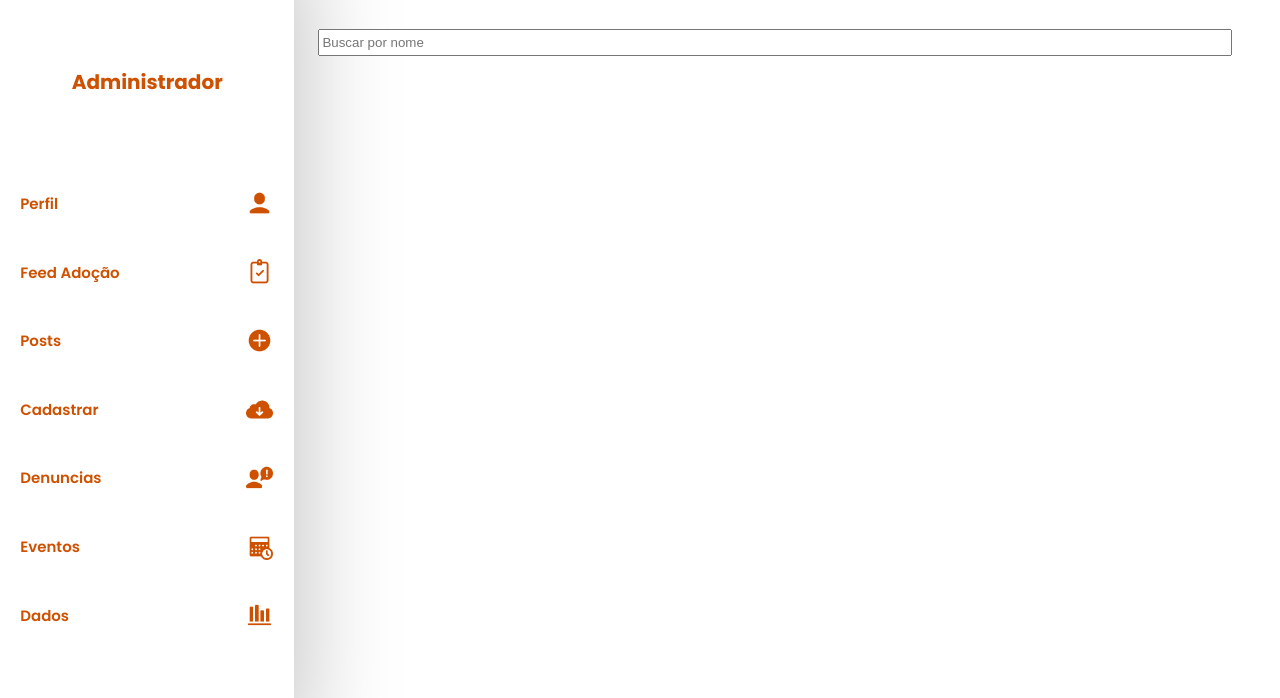
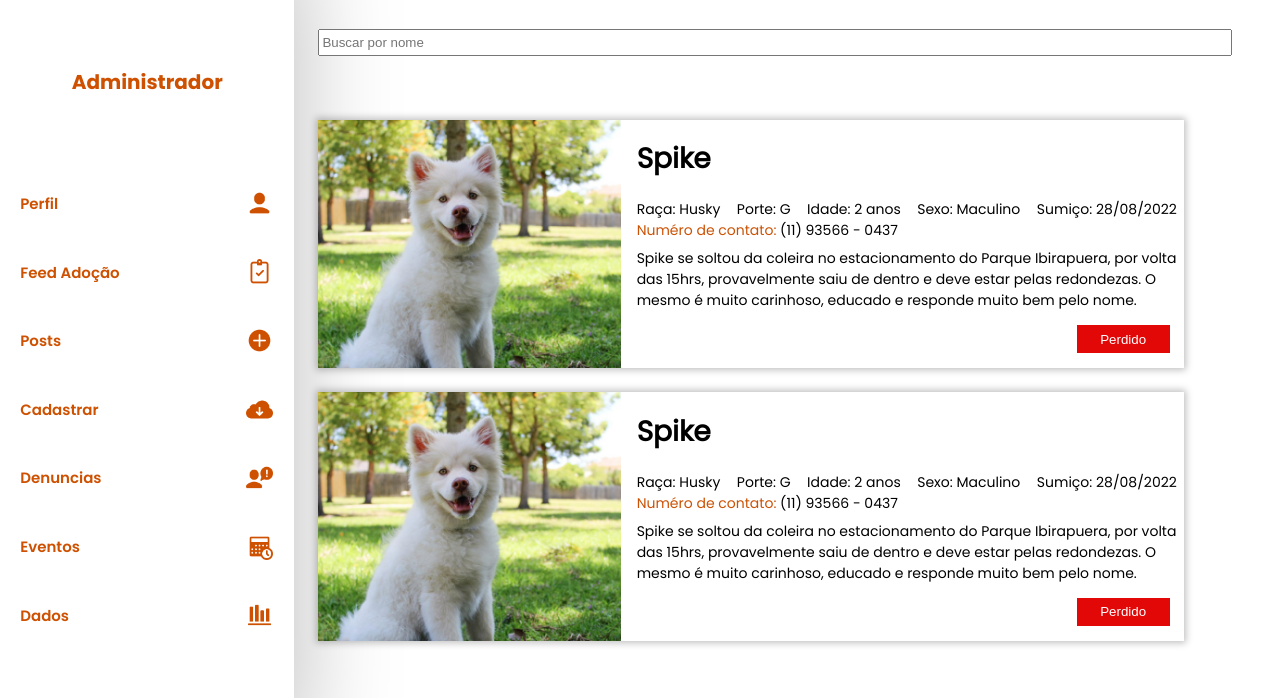
Before and after one commit to Davi-Oliveira-Brito/Animal-Side, a React app in the folder site/: page /post in a window 1280 px wide. Shown: the part 51-749 px from the top of the page. Built offline with nearby package versions, Linux system fonts and the light colour scheme.

Commit message:
pagina post feita

```diff
--- a/site/src/pages/admin/posts/index.js
+++ b/site/src/pages/admin/posts/index.js
@@ -16,6 +16,45 @@ export default function Post() {
             </div>
             <div className='top'>
                 <input className='Barra-de-busca' type="text" placeholder='Buscar por nome' />
+            <div className='Card'>
+                <div className='left'><img className='imgdog' src="assets/images/dogBranco.png" alt="" /></div>
+                <div className='texto'>
+                    <h1>Spike</h1>
+                    <div className='infododog'>
+                        <div>Raça: Husky</div>
+                        <div>Porte: G</div>
+                        <div>Idade: 2 anos</div>
+                        <div>Sexo: Maculino</div>
+                        <div>Sumiço: 28/08/2022</div>
+                    </div>
+                    <div className='Numero'> <span className='nmr'> Numéro de contato: </span>(11) 93566 - 0437</div>
+                    <div className='desc'>Spike se soltou da coleira no estacionamento do Parque Ibirapuera, por volta das 15hrs, provavelmente saiu de dentro e deve estar pelas redondezas.
+                        O mesmo é muito carinhoso, educado e responde muito bem pelo nome.</div>
+                    <div className='bts'>
+                    <button className='botao'>Perdido</button>
+                    </div>
+            </div>
+                </div>
+
+                <div className='Card'>
+                <div className='left'><img className='imgdog' src="assets/images/dogBranco.png" alt="" /></div>
+                <div className='texto'>
+                    <h1>Spike</h1>
+                    <div className='infododog'>
+                        <div>Raça: Husky</div>
+                        <div>Porte: G</div>
+                        <div>Idade: 2 anos</div>
+                        <div>Sexo: Maculino</div>
+                        <div>Sumiço: 28/08/2022</div>
+                    </div>
+                    <div className='Numero'> <span className='nmr'> Numéro de contato: </span>(11) 93566 - 0437</div>
+                    <div className='desc'>Spike se soltou da coleira no estacionamento do Parque Ibirapuera, por volta das 15hrs, provavelmente saiu de dentro e deve estar pelas redondezas.
+                        O mesmo é muito carinhoso, educado e responde muito bem pelo nome.</div>
+                    <div className='bts'>
+                    <button className='botao'>Perdido</button>
+                    </div>
+            </div>
+                </div>
             </div>
         </main>
     )
--- a/site/src/pages/admin/posts/index.scss
+++ b/site/src/pages/admin/posts/index.scss
@@ -14,6 +14,7 @@
         margin-top: 5em;
         width: 100%;
         height: auto;
+        gap: 1.5em;
         .Barra-de-busca{
             align-items: center;
             width: 95%;
@@ -28,5 +29,56 @@
         gap: 2em;
         flex-wrap: wrap;
     }
+    .Card{
+        display: flex;
+        flex-direction: row;
+        width: 90%;
+        box-shadow: 0px 0px 7px 2px rgba(0, 0, 0, 0.25);
+        gap: 1em;
+        .left{
+            display: flex;
+            justify-content: center;
+            width: 100%;
+        }
+        .imgdog{
+            width: 100%;
+        }
+
+        .texto{
+            display: flex;
+            flex-direction: column;
+            font-family: 'Poppins-Regular';
+            font-size: 14px;
+            .infododog{
+            display: flex;
+            flex-direction: row;
+            justify-content: space-between;
+            margin-right: .5em;
+            }
+            .desc{
+                margin-top: .5em;
+                margin-bottom: 1em;
+            }
+            .Numero{
+                color: #000000;
+                .nmr{
+                    color: #CB5204;
+                }
+            }
+        }
+        .bts{
+            display: flex;
+            justify-content: flex-end;
+            margin-right: 1em;
+            .botao{
+                justify-content: center;
+                width: 7em;
+                background-color: #E20808;
+                color: #fff;
+                border: none;
+                padding: .5em;
+            }
+        }
+    }
 
     }
```
Also changed, not shown: 1 other file.
